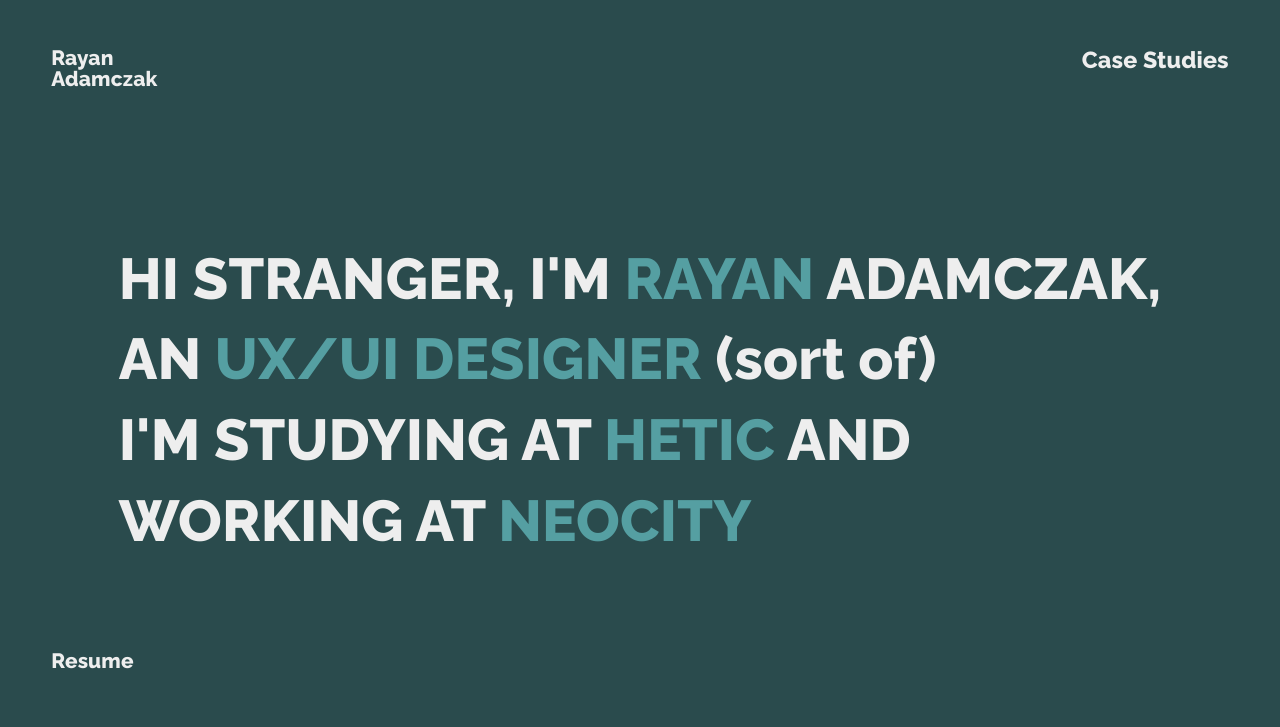
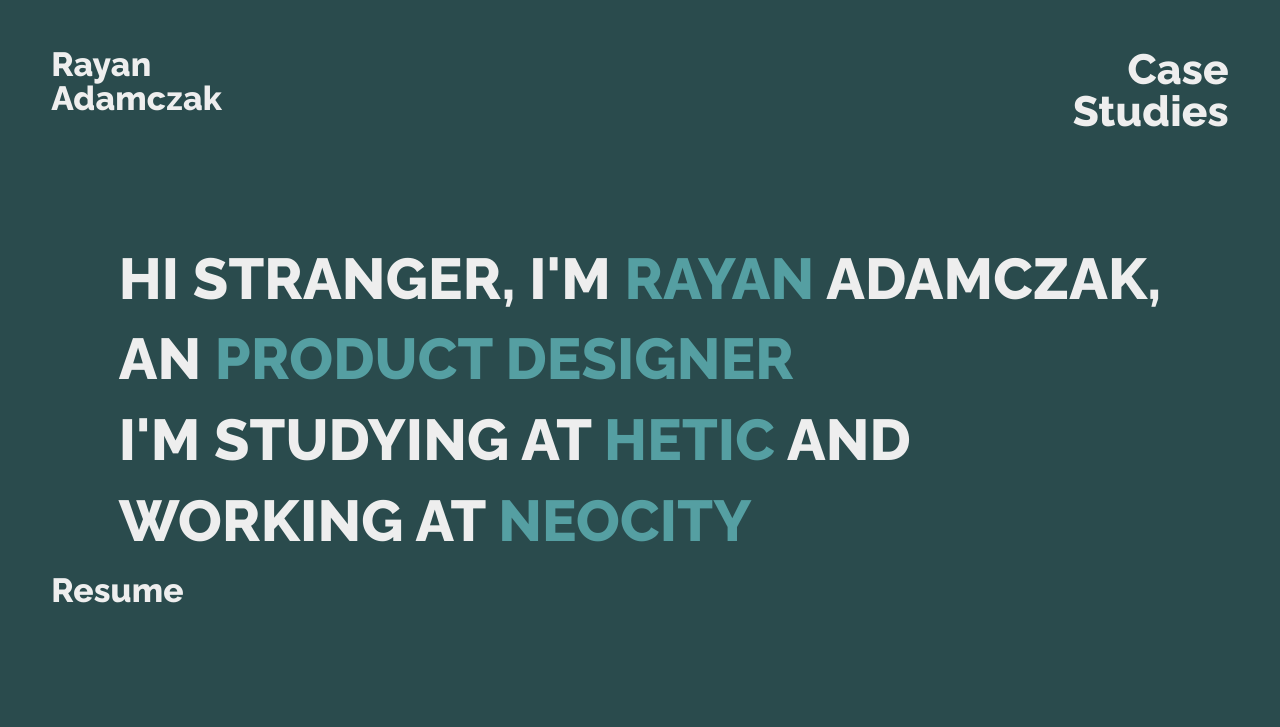
Before and after one commit to AzogBiceps/portfoliov3, a website built with Parcel: page src/index.html in a window 1280 px wide. Shown: the top 727 px of the page. Built offline with nearby package versions, Linux system fonts and the light colour scheme.

Commit message:
font size correction

```diff
--- a/package.json
+++ b/package.json
@@ -14,5 +14,6 @@
     "node-sass": "^4.14.1",
     "parcel-bundler": "^1.12.4",
     "sass": "^1.26.5"
-  }
+  },
+  "dependencies": {}
 }
--- a/src/index.html
+++ b/src/index.html
@@ -37,14 +37,14 @@
   <div class="cursor pc"></div>
 
   <header class="header">
-    <h1><a href="/index.html"> Rayan <br> Adamczak</a></h1>
+    <h1><a href="/index.html"> Rayan Adamczak</a></h1>
     <h2><a href="/projects.html">Case Studies</a></h2>
   </header>
 
   <section class="presentation">
     <div class="hello">
       HI STRANGER, I'M <a class="rayan" href="https://www.youtube.com/watch?v=HZ98BMhIiIs" target="_blank" id="rayan">RAYAN</a> <img class="michal link" id="michal" width="10vw" src='/assets/michaltucny2-min.jpg' alt=""> ADAMCZAK,<br />
-      AN <a href="https://www.malt.fr/profile/rayanadamczak">UX/UI DESIGNER</a> (sort of)<br />
+      AN <a href="https://www.malt.fr/profile/rayanadamczak" target="_blank">PRODUCT DESIGNER</a><br />
       I'M STUDYING AT <a href="https://www.hetic.net/" target="_blank">HETIC</a> AND<br />
       WORKING AT <a href="https://neocity.fr/" target="_blank">NEOCITY</a><br />
     </div>
--- a/src/scss/blocs/header.scss
+++ b/src/scss/blocs/header.scss
@@ -6,7 +6,7 @@
   position: absolute;
   width: auto;
   height: auto;
-  font-size: 1vw;
+  font-size: 1.5vw;
 
   width: 92%;
   display: inline-flex;
--- a/src/scss/blocs/nav.scss
+++ b/src/scss/blocs/nav.scss
@@ -11,7 +11,7 @@
     height: 30vh;
 
     svg {
-      width: 1.5vw;
+      width: 2vw;
 
       &:hover {
         path {
@@ -26,4 +26,10 @@
   position: absolute;
   bottom: 6vh;
   left: 4vw;
+  font-size: 1.5vw;
 }
+
+header > h2 {
+  width: 20%;
+  text-align: right;
+}
--- a/src/scss/blocs/presentation.scss
+++ b/src/scss/blocs/presentation.scss
@@ -7,7 +7,7 @@
 }
 
 .hello {
-  font-size: 3vw;
+  font-size: 3.5vw;
   margin: auto;
   line-height: 140%;
 
--- a/src/scss/global/responsive.scss
+++ b/src/scss/global/responsive.scss
@@ -4,7 +4,17 @@
 // tablet
 @media screen and (max-width: $break-tablet) {
   header, h2 {
-    font-size: calc(.5em + 1vw);
+    font-size: calc(.5em + 2vw);
+  }
+
+  header > h2 {
+    width: 20%;
+    text-align: right;
+  }
+
+  header > h1 {
+    width: 20%;
+    text-align: left;
   }
 
   .pc {
@@ -49,7 +59,9 @@
   }
 
   .resume {
-    bottom: 10vw;
+    bottom: 15vw;
+    font-size: calc(.5em + 2vw);
+
   }
 }
 
@@ -85,10 +97,12 @@
   }
 
   .hello {
-    font-size: 4.5vw;
+    // font-size: 4.5vw;
+    font-size: 6vw;
+    width: 90%;
   }
 
   .resume {
-    bottom: 20vw;
+    bottom: 30vw;
   }
 }
```
Also changed, not shown: 1 other file.
